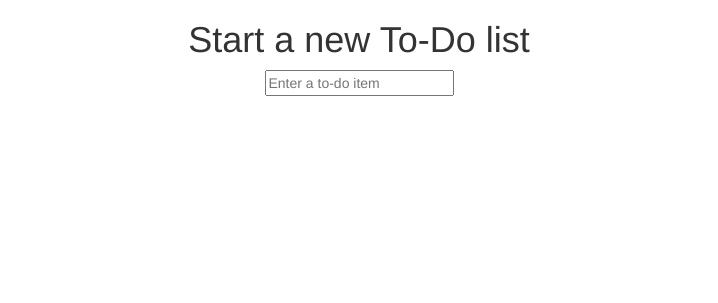
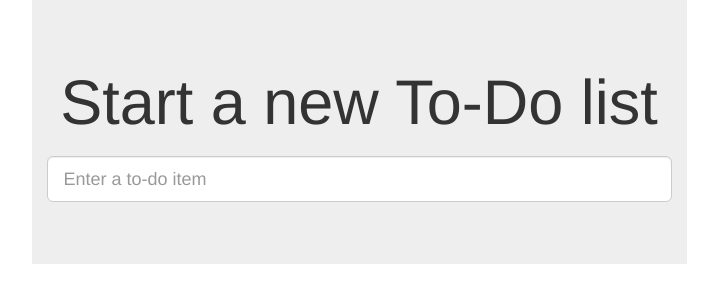
Before and after one commit to evilmao/python_web_tdd, a Django app: page /lists/ in a window 1280 px wide. Shown: the top 303 px of the page, without its empty margins (281-999 px from the left). Run offline with Django 3.2, Linux system fonts and the light colour scheme; some libraries are stand-ins or nearby versions.

Commit message:
[Update] 修改样式

```diff
--- a/lists/templates/base.html
+++ b/lists/templates/base.html
@@ -3,16 +3,17 @@
   <meta charset="UTF-8">
   <meta name="viewport" content="width=device-width, initial-scale=1.0">
   <link href="/static/bootstrap/css/bootstrap.min.css" rel="stylesheet" media="screen">
+  <link href="/static/base.css" rel="stylesheet" media="screen">
   <title>To-Do lists</title>
 </head>
 
 <body>
    <div class="row">
-    <div class="col-md-6 col-md-offset-3">
+    <div class="col-md-6 col-md-offset-3 jumbotron">
      <div class="text-center">
         <h1>{% block header_text %}{% endblock %}</h1>
         <form method="POST" action="{% block form_action %}{% endblock %}">
-         <input name="item_text" id="id_new_item" placeholder="Enter a to-do item" />
+         <input name="item_text" id="id_new_item"  class="form-control input-lg" placeholder="Enter a to-do item" />
          <!--get 请求方式时,测试无法通过,此时csrf_token渲染不了模板里面-->
          {% csrf_token %}
         </form>
--- a/lists/templates/list.html
+++ b/lists/templates/list.html
@@ -4,7 +4,7 @@
 
 {% block form_action %}/lists/{{ list.id }}/add_item{% endblock %}
 {% block table %}
-    <table id="id_list_table">
+    <table id="id_list_table" CLASS="table">
     {% for item in list.item_set.all %}
         <tr><td>{{ forloop.counter }}: {{ item.text }}</td></tr>
     {% endfor %}
```
